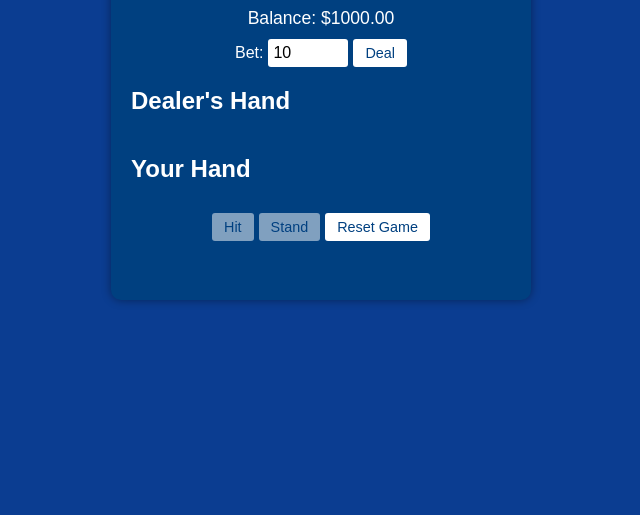
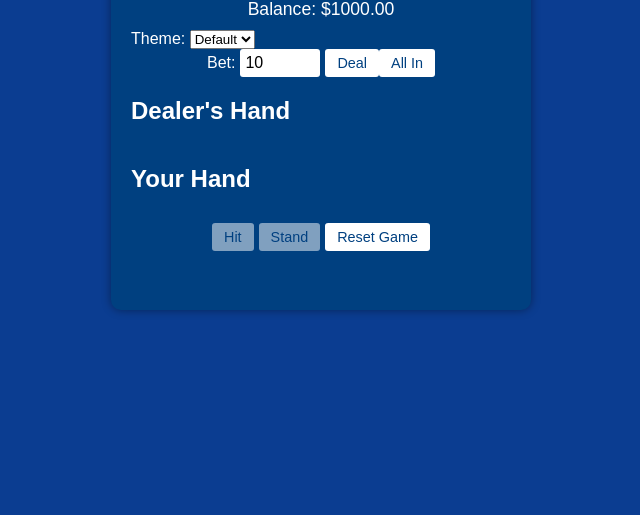
Before and after one commit to dtbvlad/blackjack-unlimited, a plain HTML site: page index.html in a window 1280 px wide. Shown: the part 285-800 px from the top of the page, without its empty margins (319-959 px from the left). Drawn offline with Linux system fonts and the light colour scheme.

Commit message:
Add All-In button and theme selector to index.html

```diff
--- a/index.html
+++ b/index.html
@@ -10,10 +10,22 @@
     <div id="game-container">
         <h1>Blackjack</h1>
         <div id="balance">Balance: $1000</div>
-        <div id="bet-container">
+
+                <div id="theme-container">
+            <label for="theme-select">Theme:</label>
+            <select id="theme-select">
+                <option value="default">Default</option>
+                <option value="blue">Blue</option>
+                <option value="green">Green</option>
+                <option value="dark">Dark</option>
+            </select>
+           </div>
+                      <div id="bet-container">
             <label for="bet">Bet:</label>
+
             <input type="number" id="bet" value="10" min="1">
             <button id="deal-btn">Deal</button>
+                    <button id="all-in-btn">All In</button>
         </div>
         <div id="dealer" class="hand-area">
             <h2>Dealer's Hand</h2>
```
